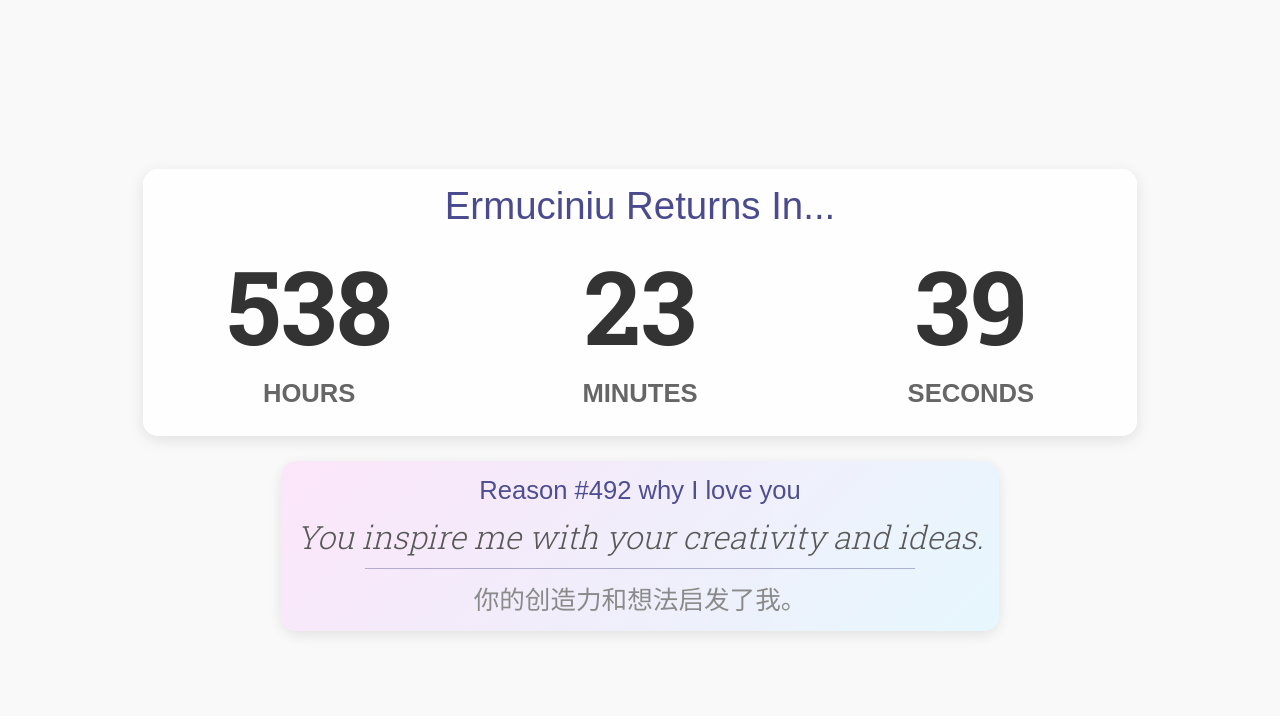
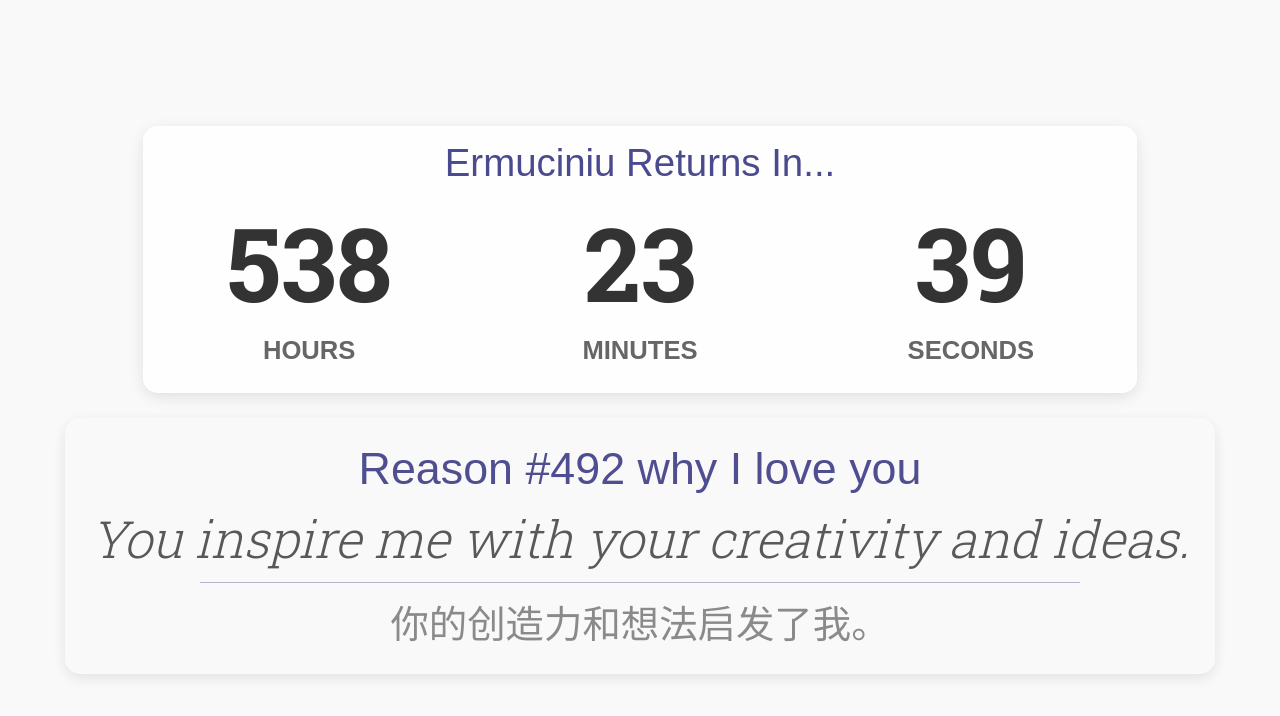
Before and after one commit to htusername/htusername.github.io, a plain HTML site: page test2/index.html in a window 1280 px wide. Drawn offline with Linux system fonts and the light colour scheme.

Commit message:
Update index.html

```diff
--- a/test2/index.html
+++ b/test2/index.html
@@ -55,8 +55,7 @@
       color: #666;
     }
     .reason-container {
-      background: linear-gradient(135deg, rgba(255, 217, 250, 0.6), rgba(217, 245, 255, 0.6));
-      padding: 15px;
+      padding: 25px;
       border-radius: 15px;
       box-shadow: 0 4px 15px rgba(0, 0, 0, 0.1);
       margin-top: 10px;
@@ -74,19 +73,19 @@
       }
     }
     .reason-header {
-      font-size: 2vw;
+      font-size: 3.5vw;
       color: #4a4a8e;
       margin-bottom: 10px;
     }
     .reason {
-      font-size: 2.5vw;
+      font-size: 4vw;
       color: #555;
       font-style: italic;
       font-family: 'Roboto Slab', serif;
       animation: fadeSlideIn 1s ease-in-out;
     }
     .reason-chinese {
-      font-size: 2vw;
+      font-size: 3vw;
       color: #888;
       margin-top: 5px;
       font-family: 'Roboto Slab', serif;
```
